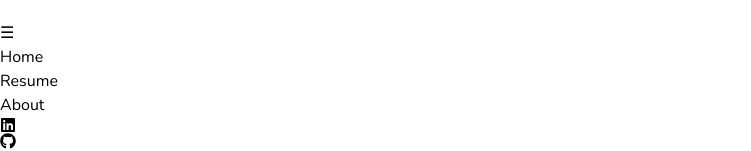
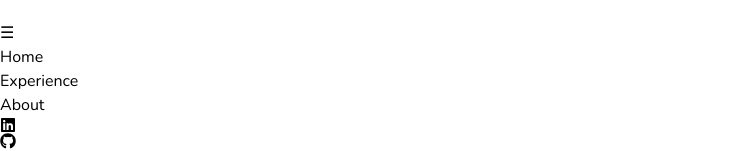
Before and after one commit to vigiljes/workingPortfolio, a React (Vite) app: page / in a window 1280 px wide. Shown: the part 656-807 px from the top of the page, without its empty margins (0-751 px from the left). Built offline with nearby package versions, Linux system fonts and the light colour scheme.

Commit message:
WasteEnergyFor1LineCode

```diff
--- a/src/components/Dropdown.jsx
+++ b/src/components/Dropdown.jsx
@@ -40,7 +40,7 @@ const Dropdown = () => {
           </li>
           <li>
             <Link to="/resume" className="block px-4 py-2 hover:bg-[#530306]">
-              Resume
+              Experience
             </Link>
           </li>
           <li>
```
